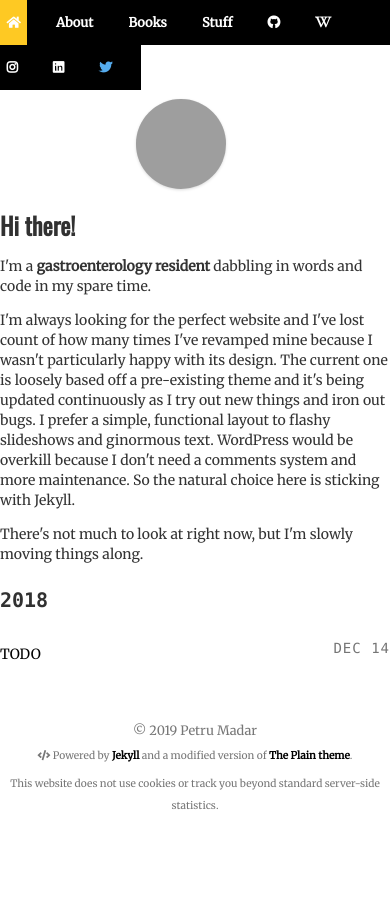
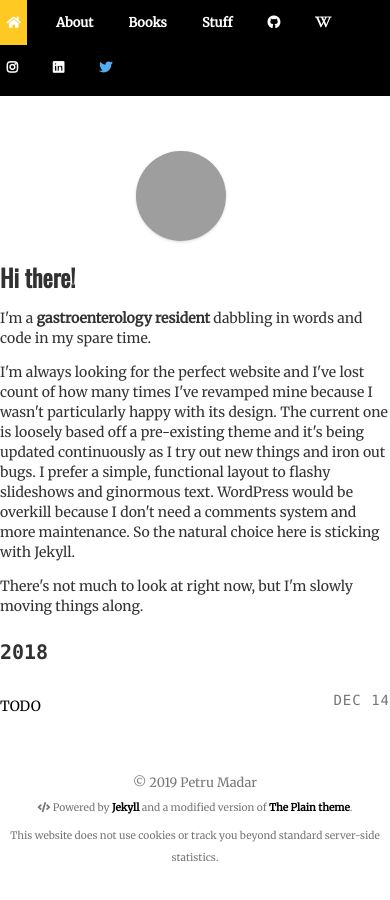
Before and after one commit to petru/prologue, a Jekyll site: the page built from index.html, in a window 390 px wide. Built offline with Jekyll 4.4.1, drawn with Linux system fonts in a browser that asks for light colours; nearby versions of some CDN libraries; grey boxes are pictures that could not be loaded.

Commit message:
Display nav on two lines on small screens

```diff
--- a/_sass/main.scss
+++ b/_sass/main.scss
@@ -365,7 +365,11 @@
   float: left;
   background: #000;
 }
-
+.top {
+  @media (max-width: 525px) {
+    min-height: 6rem;
+  }
+}
 nav > ul > li a {
   font-size: 0.8rem;
   padding: 0.5em;
```
